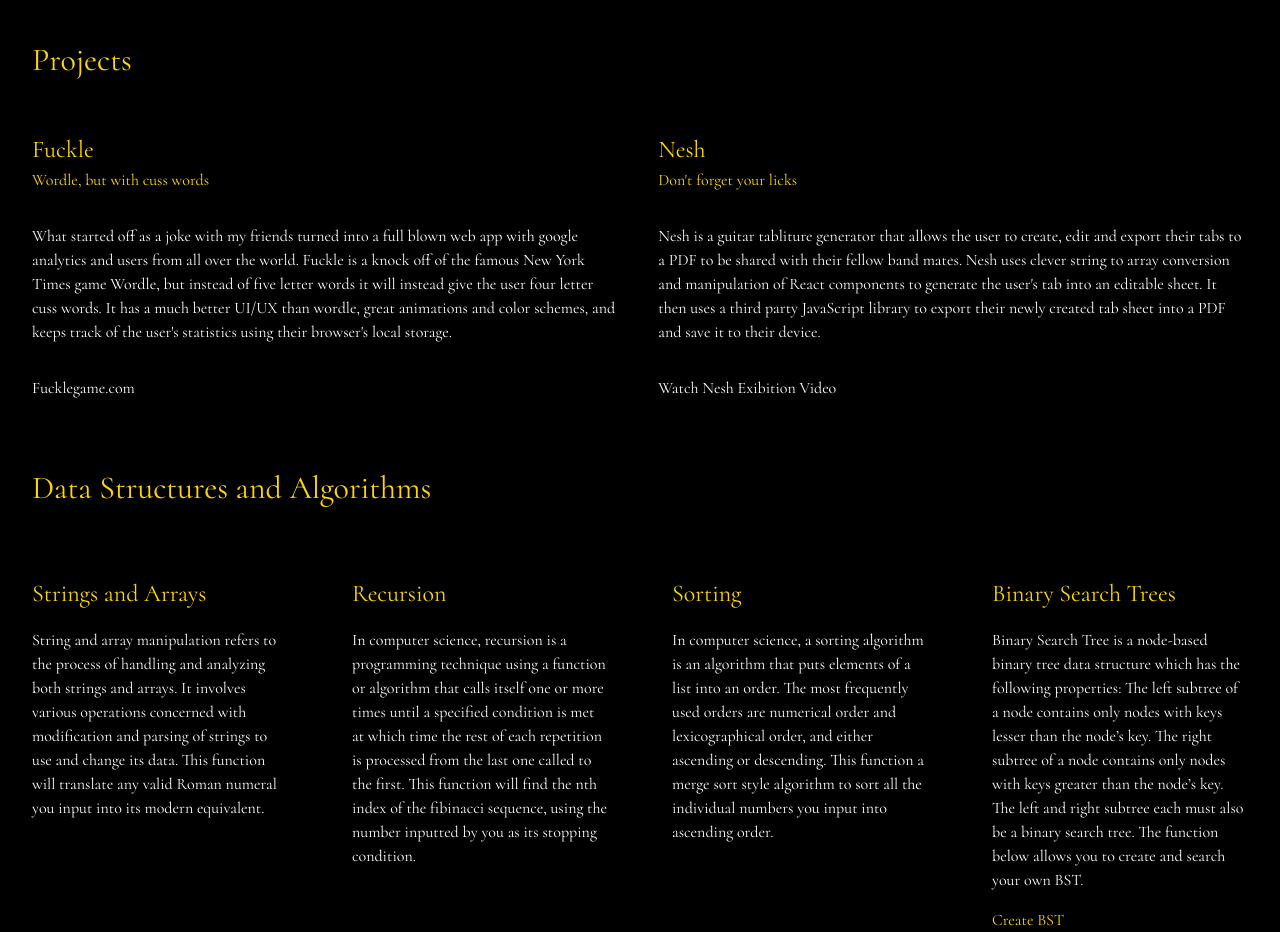
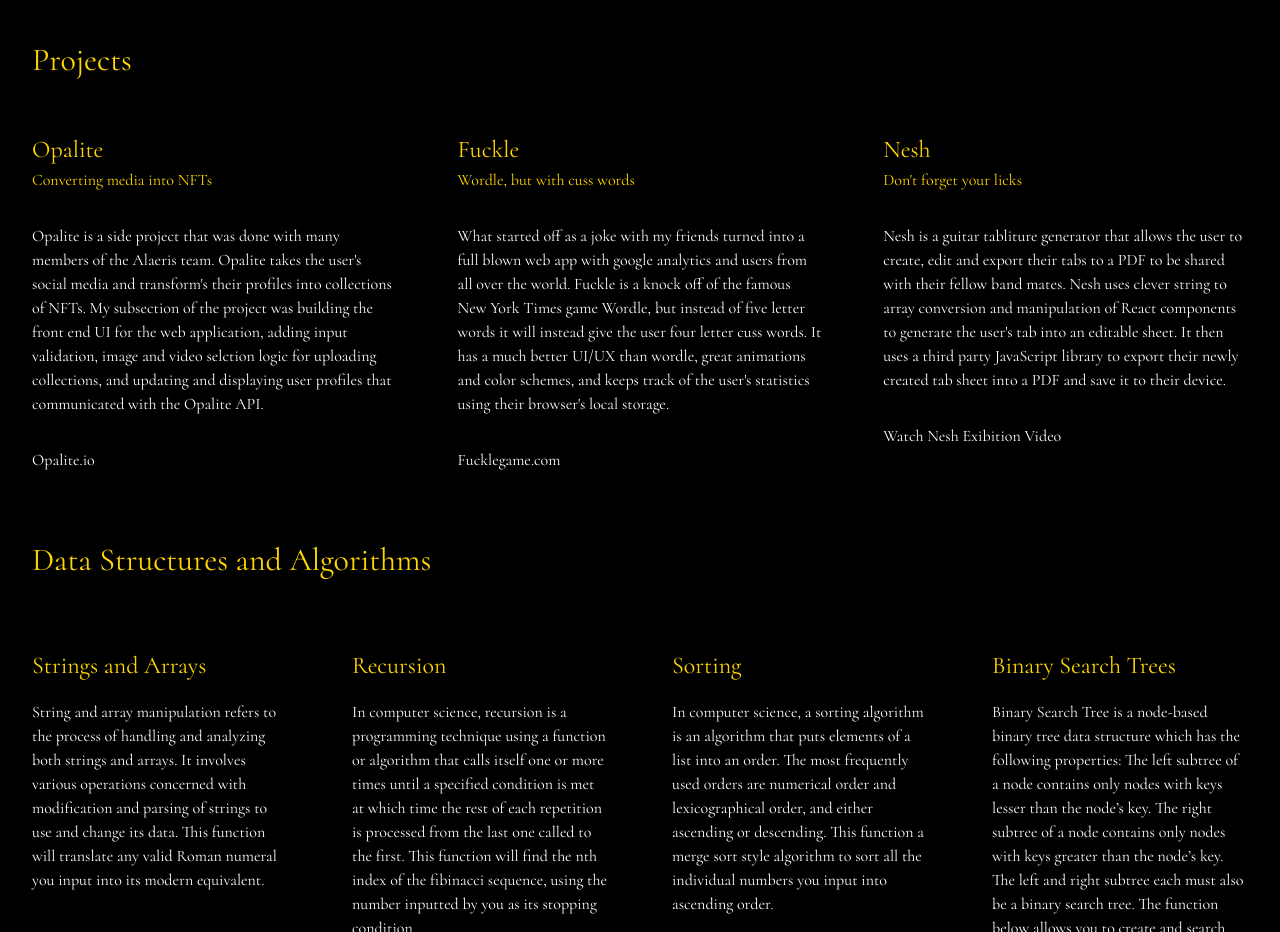
Before and after one commit to SeanLaTour/mysite, a Gatsby site: page / in a window 1280 px wide. Shown: the part 1660-2592 px from the top of the page. Built offline with nearby package versions, Linux system fonts and the light colour scheme; Gatsby itself is replaced by a stand-in of ours.

Commit message:
added opalite to projects

```diff
--- a/src/components/home.tsx
+++ b/src/components/home.tsx
@@ -251,9 +251,45 @@
           flexDirection={{ base: "column", md: "row" }}
         >
           <Box
-            width={{ base: "100%", md: "48.5%" }}
+            width={{ base: "100%", md: "30%" }}
             display={"flex"}
             flexDirection={"column"}
+          >
+            <Text fontFamily={"Cormorant"} fontSize={"1.5rem"} color={"gold"}>
+              Opalite
+            </Text>
+            <Text fontFamily={"Cormorant"} fontSize={"1rem"} color={"gold"}>
+              Converting media into NFTs
+            </Text>
+            <Text
+              fontFamily={"Cormorant"}
+              fontSize={"1rem"}
+              marginTop={"2rem"}
+              color={"white"}
+            >
+              Opalite is a side project that was done with many members of the
+              Alaeris team. Opalite takes the user's social media and
+              transform's their profiles into collections of NFTs. My subsection
+              of the project was building the front end UI for the web
+              application, adding input validation, image and video selction
+              logic for uploading collections, and updating and displaying user
+              profiles that communicated with the Opalite API.
+            </Text>
+            <Text
+              fontFamily={"Cormorant"}
+              fontSize={"1rem"}
+              marginTop={"2rem"}
+              color={"white"}
+              _hover={{ color: "lightblue" }}
+            >
+              <a href="https://www.opalite.io">Opalite.io</a>
+            </Text>
+          </Box>
+          <Box
+            width={{ base: "100%", md: "30%" }}
+            display={"flex"}
+            flexDirection={"column"}
+            marginTop={{ base: "2rem", md: "0" }}
           >
             <Text fontFamily={"Cormorant"} fontSize={"1.5rem"} color={"gold"}>
               Fuckle
@@ -268,12 +304,12 @@
               color={"white"}
             >
               What started off as a joke with my friends turned into a full
-              blown web app with google analytics and users from all over the world.
-              Fuckle is a knock off of the famous New York Times game Wordle,
-              but instead of five letter words it will instead give the user
-              four letter cuss words. It has a much better UI/UX than wordle,
-              great animations and color schemes, and keeps track of the user's
-              statistics using their browser's local storage.
+              blown web app with google analytics and users from all over the
+              world. Fuckle is a knock off of the famous New York Times game
+              Wordle, but instead of five letter words it will instead give the
+              user four letter cuss words. It has a much better UI/UX than
+              wordle, great animations and color schemes, and keeps track of the
+              user's statistics using their browser's local storage.
             </Text>
             <Text
               fontFamily={"Cormorant"}
@@ -286,7 +322,7 @@
             </Text>
           </Box>
           <Box
-            width={{ base: "100%", md: "48.5%" }}
+            width={{ base: "100%", md: "30%" }}
             display={"flex"}
             flexDirection={"column"}
             marginTop={{ base: "2rem", md: "0" }}
```
